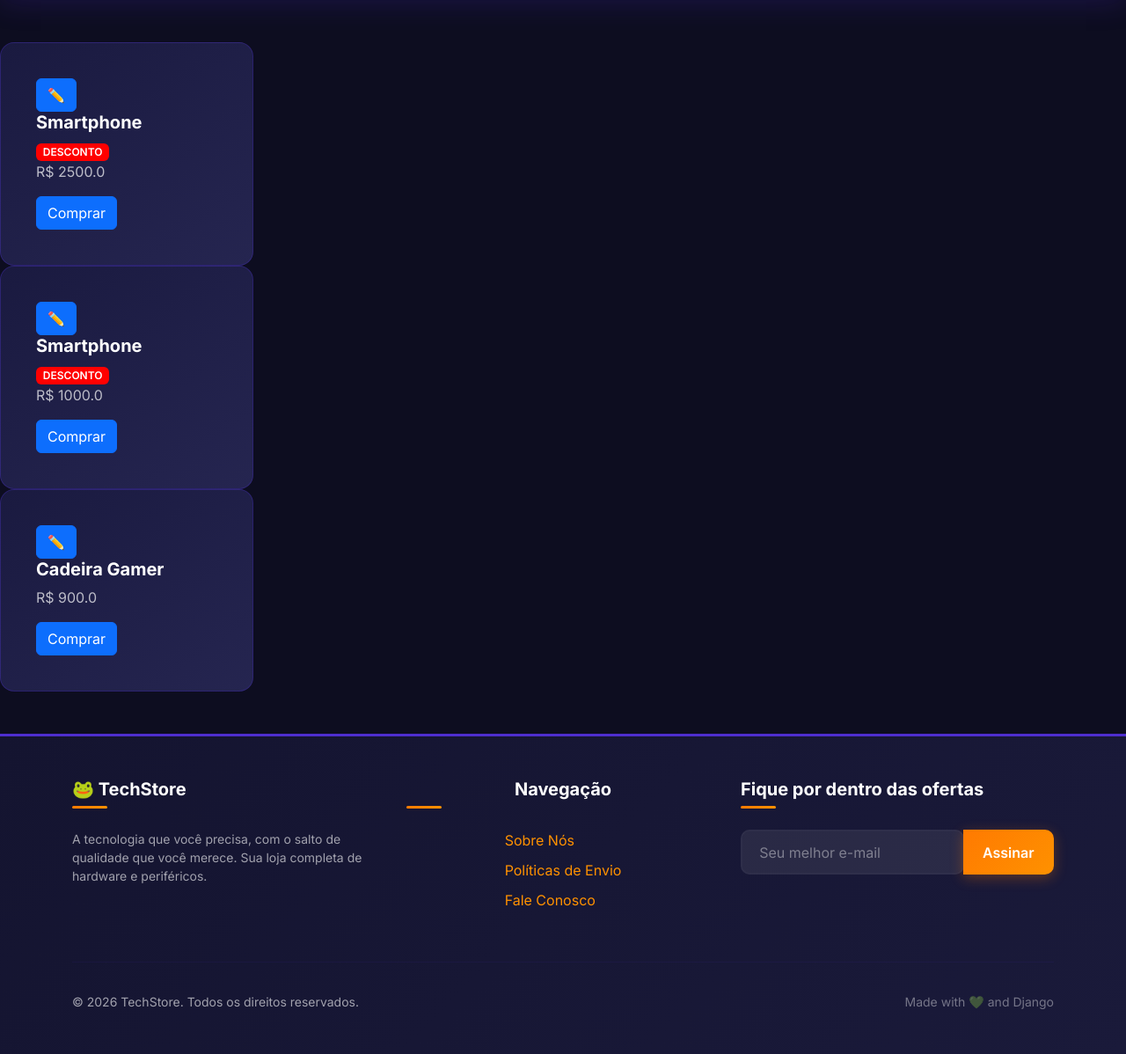
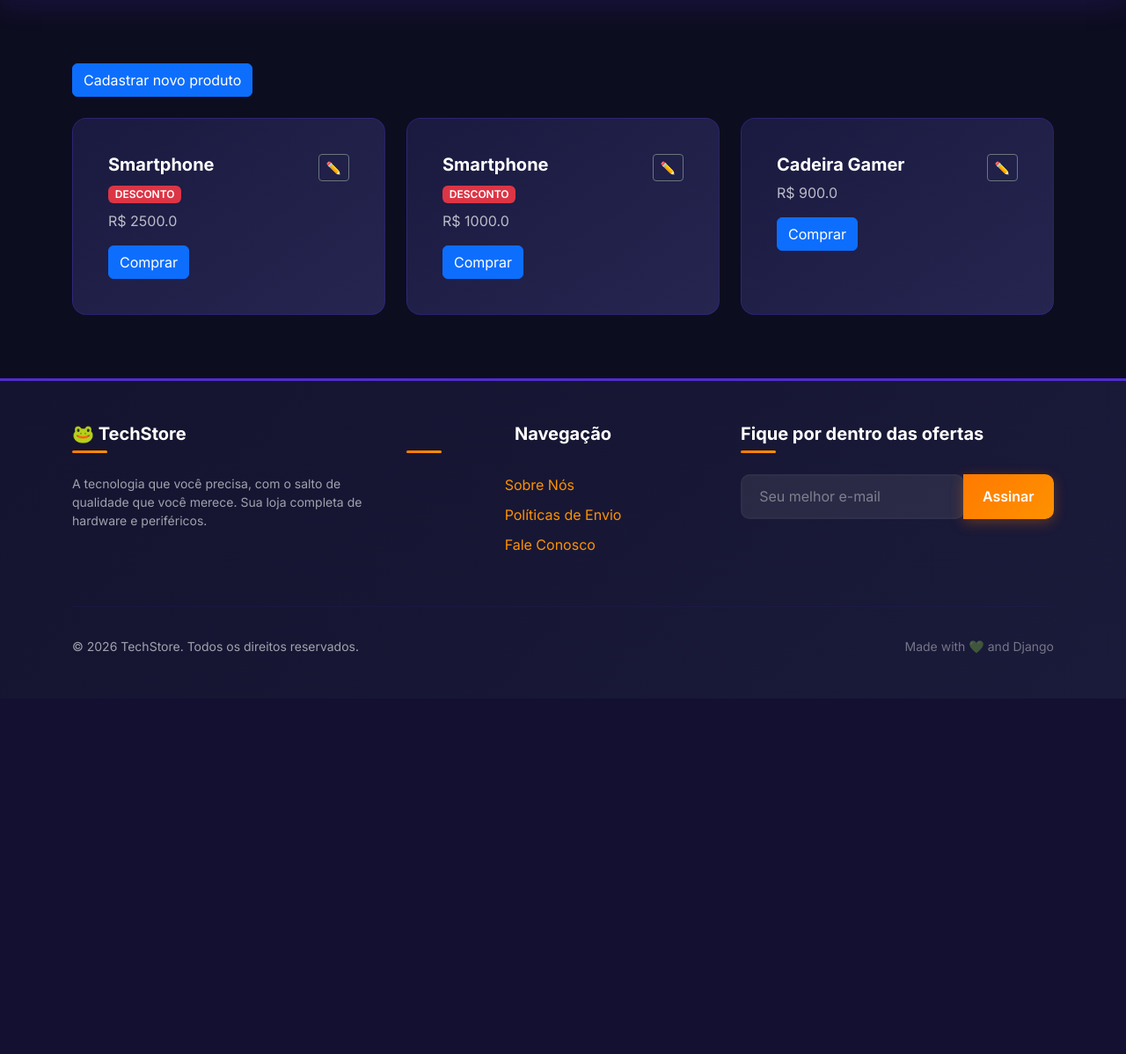
Before and after one commit to GusSaucer/techstore-django, a Django app: page /produtos/ in a window 1280 px wide. Shown: the part 93-1291 px from the top of the page at 88% size. After the commit the page ends 836 px from the top, so only its background shows below. Run offline with Django 5.2, Linux system fonts and the light colour scheme; data comes from the database, SQL or seed files in the repository; both versions use the stored data as it was after the commit.

Commit message:
correção na pagina produtos CRUD

```diff
--- a/app/templates/produtos.html
+++ b/app/templates/produtos.html
@@ -1,49 +1,92 @@
 {% extends 'base.html' %}
 {% block content %}
 
-{% for i in produtos %}
-{% if i.estoque > 0 %}
-<div class="card" style="width: 18rem;">
-  <div class="card-body">
-    <button type="button" class="btn btn-primary" data-bs-toggle="modal" data-bs-target="#exampleModal{{ i.id }}">
-      ✏️
-    </button>
-    <h5 class="card-title">{{ i.nome }}</h5>
-    {% if i.desconto %}
-    <span class="badge" style="background-color:red; color:white;">DESCONTO</span>
-    {% endif %}
-    <p class="card-text">R$ {{ i.preco }}</p>
-    <a href="#" class="btn btn-primary">Comprar</a>
+<div class="container my-4">
+  <!-- Botão para Criar -->
+  <button type="button" class="btn btn-primary mb-4" data-bs-toggle="modal" data-bs-target="#create_produto">
+    Cadastrar novo produto
+  </button>
+
+  <!-- Container Grid para alinhar cards lado a lado -->
+  <div class="row row-cols-1 row-cols-md-3 g-4">
+    {% for i in produtos %}
+      {% if i.estoque > 0 %}
+        <div class="col">
+          <div class="card h-100">
+            <div class="card-body">
+              <!-- Botão Editar apontando para o modal específico do produto -->
+              <button type="button" class="btn btn-outline-secondary btn-sm float-end" data-bs-toggle="modal" data-bs-target="#updateModal{{ i.id }}">
+                ✏️
+              </button>
+              <h5 class="card-title">{{ i.nome }}</h5>
+              {% if i.desconto %}
+                <span class="badge bg-danger">DESCONTO</span>
+              {% endif %}
+              <p class="card-text mt-2">R$ {{ i.preco }}</p>
+              <a href="#" class="btn btn-primary">Comprar</a>
+            </div>
+          </div>
+        </div>
+
+        <!-- Modal de Atualização Dinâmico para cada produto -->
+        <div class="modal fade" id="updateModal{{ i.id }}" tabindex="-1" aria-labelledby="updateModalLabel{{ i.id }}" aria-hidden="true">
+          <div class="modal-dialog">
+            <div class="modal-content">
+              <div class="modal-header">
+                <h5 class="modal-title" id="updateModalLabel{{ i.id }}">Editar {{ i.nome }}</h5>
+                <button type="button" class="btn-close" data-bs-dismiss="modal" aria-label="Close"></button>
+              </div>
+              <form method="POST" action="{% url 'produtos' %}">
+                {% csrf_token %}
+                <input type="hidden" name="produto_id" value="{{ i.id }}">
+                <div class="modal-body">
+                  <!-- Renderiza o form preenchido com dados via View ou campos básicos -->
+                  <div class="mb-3">
+                    <label class="form-label">Nome</label>
+                    <input type="text" name="nome" value="{{ i.nome }}" class="form-control" required>
+                  </div>
+                  <div class="mb-3">
+                    <label class="form-label">Preço</label>
+                    <input type="number" step="0.01" name="preco" value="{{ i.preco }}" class="form-control" required>
+                  </div>
+                  <div class="mb-3">
+                    <label class="form-label">Estoque</label>
+                    <input type="number" name="estoque" value="{{ i.estoque }}" class="form-control" required>
+                  </div>
+                </div>
+                <div class="modal-footer">
+                  <button type="button" class="btn btn-secondary" data-bs-dismiss="modal">Fechar</button>
+                  <button type="submit" name="action" value="update" class="btn btn-primary">Salvar Alterações</button>
+                </div>
+              </form>
+            </div>
+          </div>
+        </div>
+      {% endif %}
+    {% endfor %}
   </div>
 </div>
 
-<!-- Modal -->
-<div class="modal fade" id="exampleModal{{ i.id }}" tabindex="-1" role="dialog" aria-labelledby="exampleModalLabel{{ i.id }}" aria-hidden="true">
-  <div class="modal-dialog" role="document">
+<!-- Modal de Criação (Fora do loop for) -->
+<div class="modal fade" id="create_produto" tabindex="-1" aria-labelledby="createModalLabel" aria-hidden="true">
+  <div class="modal-dialog">
     <div class="modal-content">
       <div class="modal-header">
-        <h5 class="modal-title" id="exampleModalLabel{{ i.id }}">{{ i.nome }}</h5>
+        <h5 class="modal-title" id="createModalLabel">Cadastre um novo produto</h5>
         <button type="button" class="btn-close" data-bs-dismiss="modal" aria-label="Close"></button>
       </div>
-      <div class="modal-body">
-
-        <form method="POST">
-
-          {% csrf_token %}
-          {{form.as_p}}
-
-          <button type="submit" class="btn btn-primary">Salvar</button>
-        </form>
-      </div>
-
-      <div class="modal-footer">
-        <button type="button" class="btn btn-secondary" data-bs-dismiss="modal">Fechar</button>
-      </div>
+      <form method="POST" action="{% url 'produtos' %}">
+        {% csrf_token %}
+        <div class="modal-body">
+          {{ form.as_p }}
+        </div>
+        <div class="modal-footer">
+          <button type="button" class="btn btn-secondary" data-bs-dismiss="modal">Fechar</button>
+          <button type="submit" name="action" value="create" class="btn btn-primary">Salvar Produto</button>
+        </div>
+      </form>
     </div>
   </div>
 </div>
 
-{% endif %}
-{% endfor %}
-
 {% endblock %}
--- a/app/views.py
+++ b/app/views.py
@@ -18,14 +18,26 @@ def perfil_view(request):
     return render(request,'perfil.html', context)
 
 def produtos_view(request):
-
     produtos = Produto.objects.all()
 
     if request.method == 'POST':
-        form = ProdutoForm(request.POST)
-        if form.is_valid():
-            form.save()
-            return redirect('produtos')
+        action = request.POST.get('action')
+
+        # Lógica para Editar / Update
+        if action == 'update':
+            produto_id = request.POST.get('produto_id')
+            produto = get_object_or_404(Produto, id=produto_id)
+            form = ProdutoForm(request.POST, instance=produto)
+            if form.is_valid():
+                form.save()
+                return redirect('produtos')
+
+        # Lógica para Criar / Create
+        else:
+            form = ProdutoForm(request.POST)
+            if form.is_valid():
+                form.save()
+                return redirect('produtos')
     else:
         form = ProdutoForm()
 
@@ -33,4 +45,4 @@ def produtos_view(request):
         'produtos': produtos,
         'form': form
     }
-    return render(request,'produtos.html', context)
+    return render(request, 'produtos.html', context)
```
Also changed, not shown: db.sqlite3.
